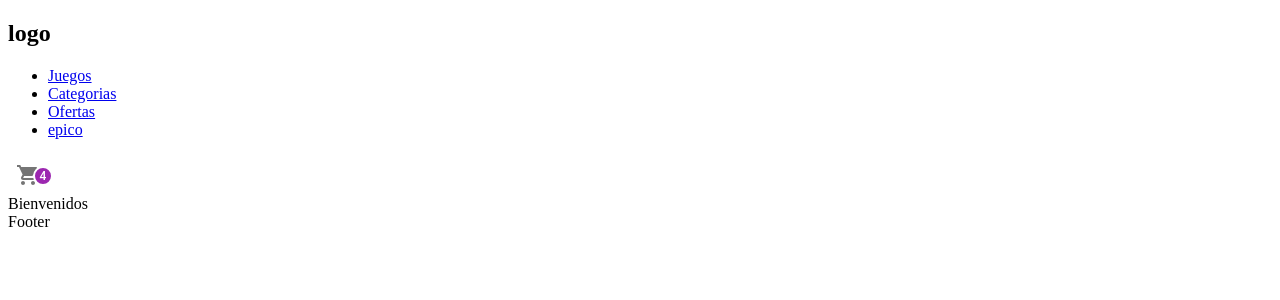
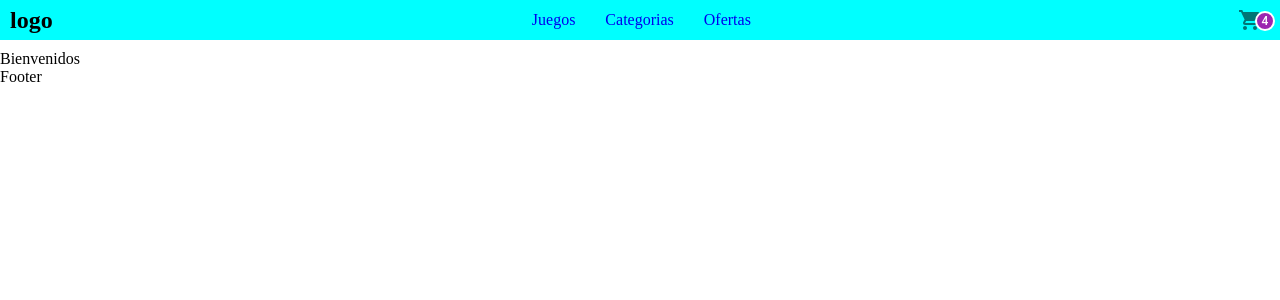
Before and after one commit to Juanmosqueda1/Proyecto-React, a React (Vite) app: page / in a window 1280 px wide. Shown: the top 300 px of the page. Built offline with nearby package versions, Linux system fonts and the light colour scheme.

Commit message:
segundo comit, estilos agregados

```diff
--- a/src/components/layout/navbar/Navbar.jsx
+++ b/src/components/layout/navbar/Navbar.jsx
@@ -1,14 +1,15 @@
 import { CartWidget } from "../../cartWidget/CartWidget";
+import "../../../index.css";
 
 export const Navbar = () => {
-  const Categorias = ["Juegos", "Categorias", "Ofertas", "epico"];
+  const Categorias = ["Juegos", "Categorias", "Ofertas"];
   return (
     <header>
       <nav>
         <h1>logo</h1>
         <ul>
           {Categorias.map((Categoria, index) => (
-            <li key={index}>
+            <li key={index} className="Pages">
               <a href={`#${Categoria}`}>{Categoria}</a>
             </li>
           ))}
--- a/src/index.css
+++ b/src/index.css
@@ -0,0 +1,36 @@
+* {
+  padding: 0;
+  margin: 0;
+  box-sizing: border-box;
+}
+
+header {
+  background-color: aqua;
+}
+
+header nav {
+  display: flex;
+  justify-content: space-between;
+  align-items: center;
+  margin: 10px;
+  margin-top: 0;
+}
+
+ul {
+  list-style: none;
+  padding: 0;
+  margin: 0;
+  display: flex;
+}
+
+ul li a {
+  text-decoration: none;
+}
+
+.Pages {
+  margin-right: 30px;
+}
+
+.Pages:last-child {
+  margin-right: 0;
+}
```
